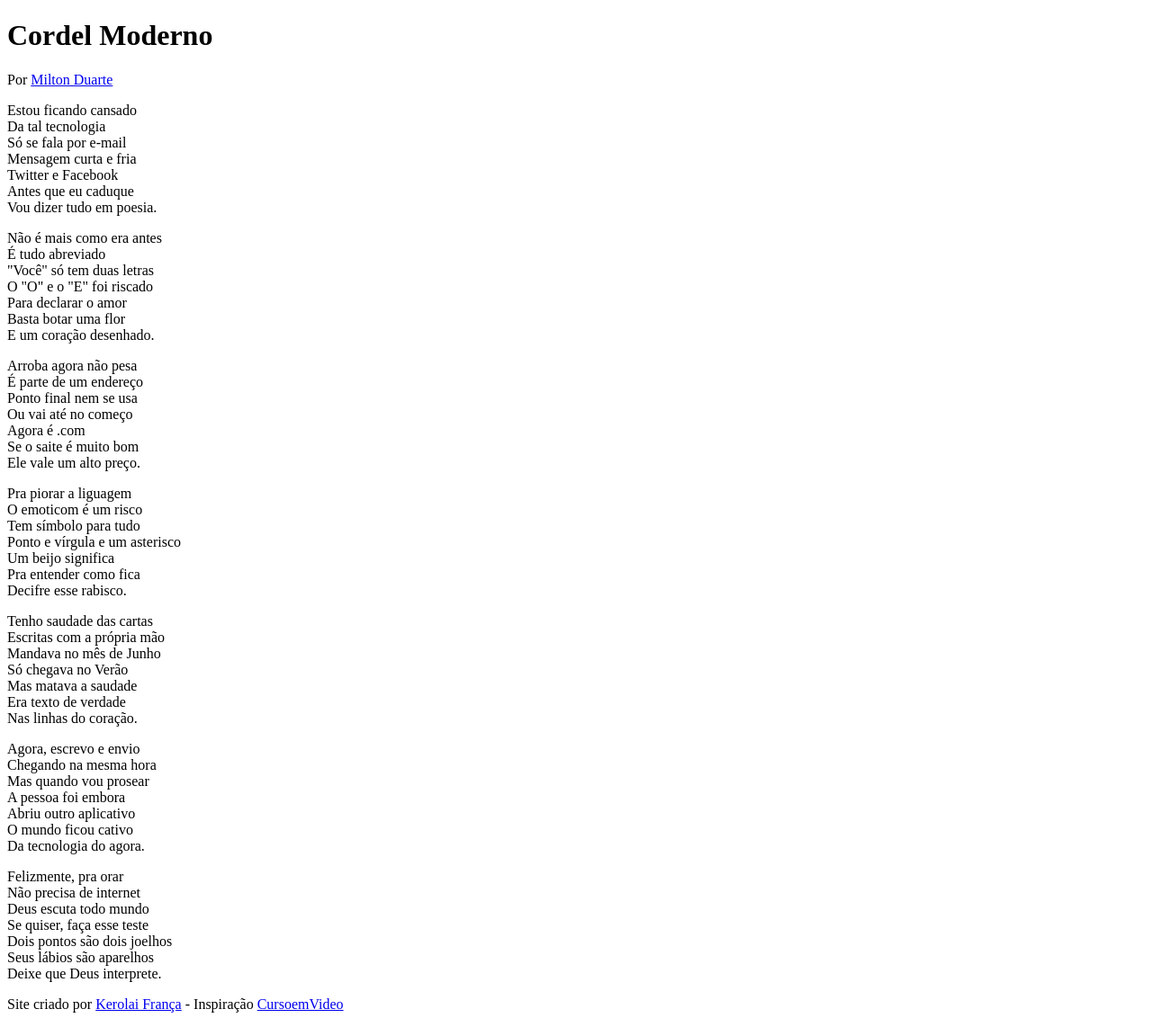
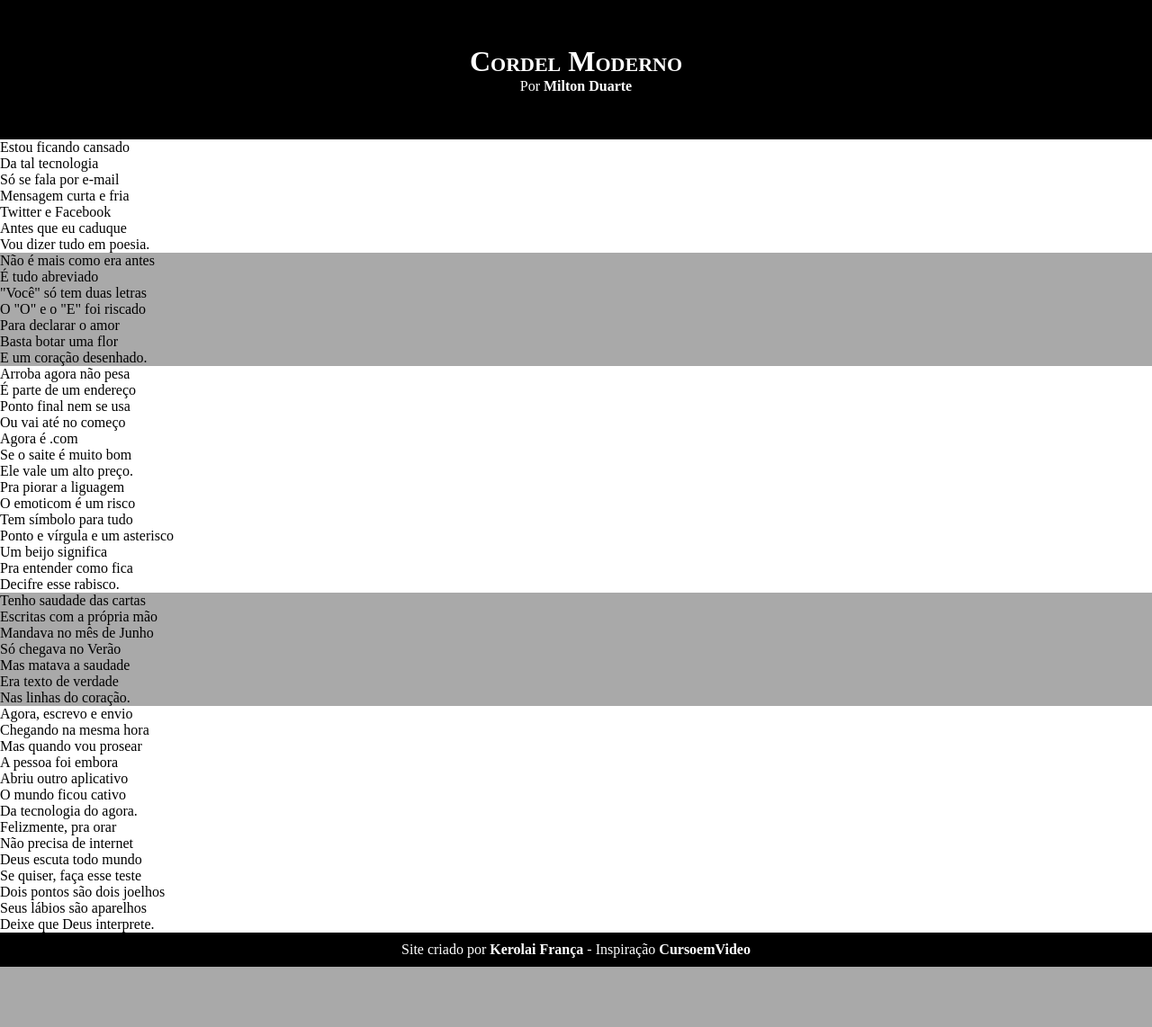
Before and after one commit to Kerolai/html-css, a plain HTML site: page Desafios/d012/Projeto 2 - CAP 20 - MOD3/index.html in a window 1280 px wide. Shown: the whole page at 90% size. After the commit the page ends 1075 px from the top, so only its background shows below. Drawn offline with Linux system fonts and the light colour scheme.

Commit message:
Atualização

```diff
--- a/Desafios/d012/Projeto 2 - CAP 20 - MOD3/estilo/style.css
+++ b/Desafios/d012/Projeto 2 - CAP 20 - MOD3/estilo/style.css
@@ -1 +1,52 @@
 @charset "UTF-8";
+
+*{
+    margin: 0px;
+    padding: 0%;
+}
+
+html,body{
+    min-height: 100vh;
+    background-color: darkgray;
+
+}
+
+header{
+    background-color: black;
+    color: white;
+    text-align: center;
+}
+header>h1{
+    padding-top: 50px;
+    font-variant: small-caps; /*DEIXA MAIUSCULA DE FORMA MAIS LEVE*/
+}
+header>p{
+    padding-bottom: 50px;
+}
+
+a{
+    color: white;
+    text-decoration: none;
+    font-weight: bolder;
+}
+
+a:hover{
+    text-decoration: underline;
+}
+
+section.normal{
+    background-color: white;
+    color: black;
+}
+
+section.imagem{
+
+}
+
+
+footer{
+    background-color: black;
+    text-align: center;
+    color: white;
+    padding: 10px;
+}
--- a/Desafios/d012/Projeto 2 - CAP 20 - MOD3/index.html
+++ b/Desafios/d012/Projeto 2 - CAP 20 - MOD3/index.html
@@ -15,7 +15,7 @@
     <p>Por <a href="https://www.recantodasletras.com.br/poesias/3186743">Milton Duarte</a></p>
 </header>
 
-    <section>
+    <section class="normal">
         <p>
             Estou ficando cansado <br>
             Da tal tecnologia <br>
@@ -28,7 +28,7 @@
     </section>
 
 
-    <section>
+    <section class="imagem">
         <p>
             Não é mais como era antes <br>
             É tudo abreviado <br>
@@ -41,7 +41,7 @@
     </section>
 
 
-<section>
+<section class="normal">
 
         <p>
             Arroba agora não pesa <br>
@@ -66,7 +66,7 @@
 </section>
 
 
-    <section>
+    <section class="imagem">
         <p>
             Tenho saudade das cartas <br>
             Escritas com a própria mão <br>
@@ -80,7 +80,7 @@
 
 
 
-    <section>
+    <section class="normal">
         <p>
             Agora, escrevo e envio <br>
             Chegando na mesma hora <br>
```
